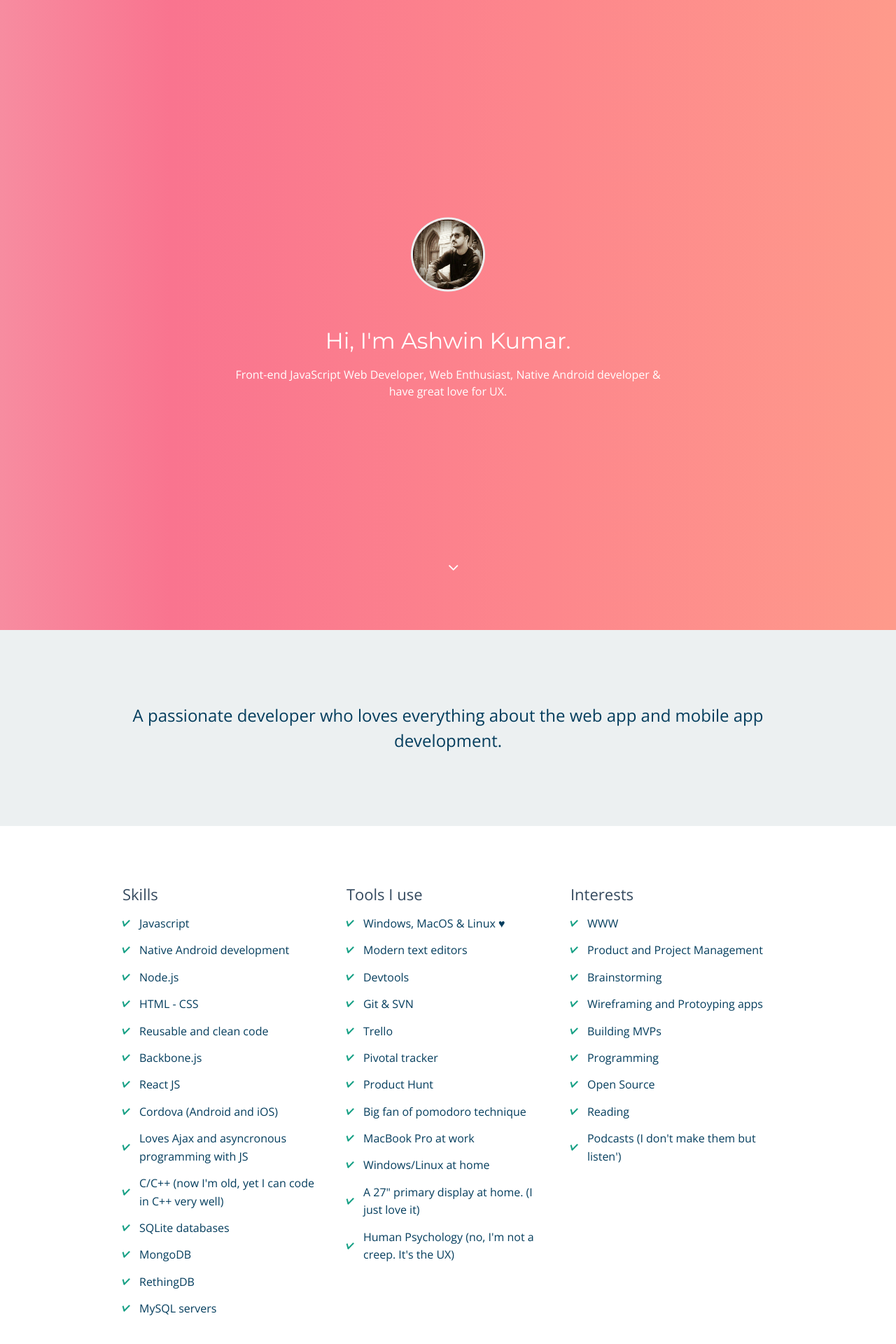
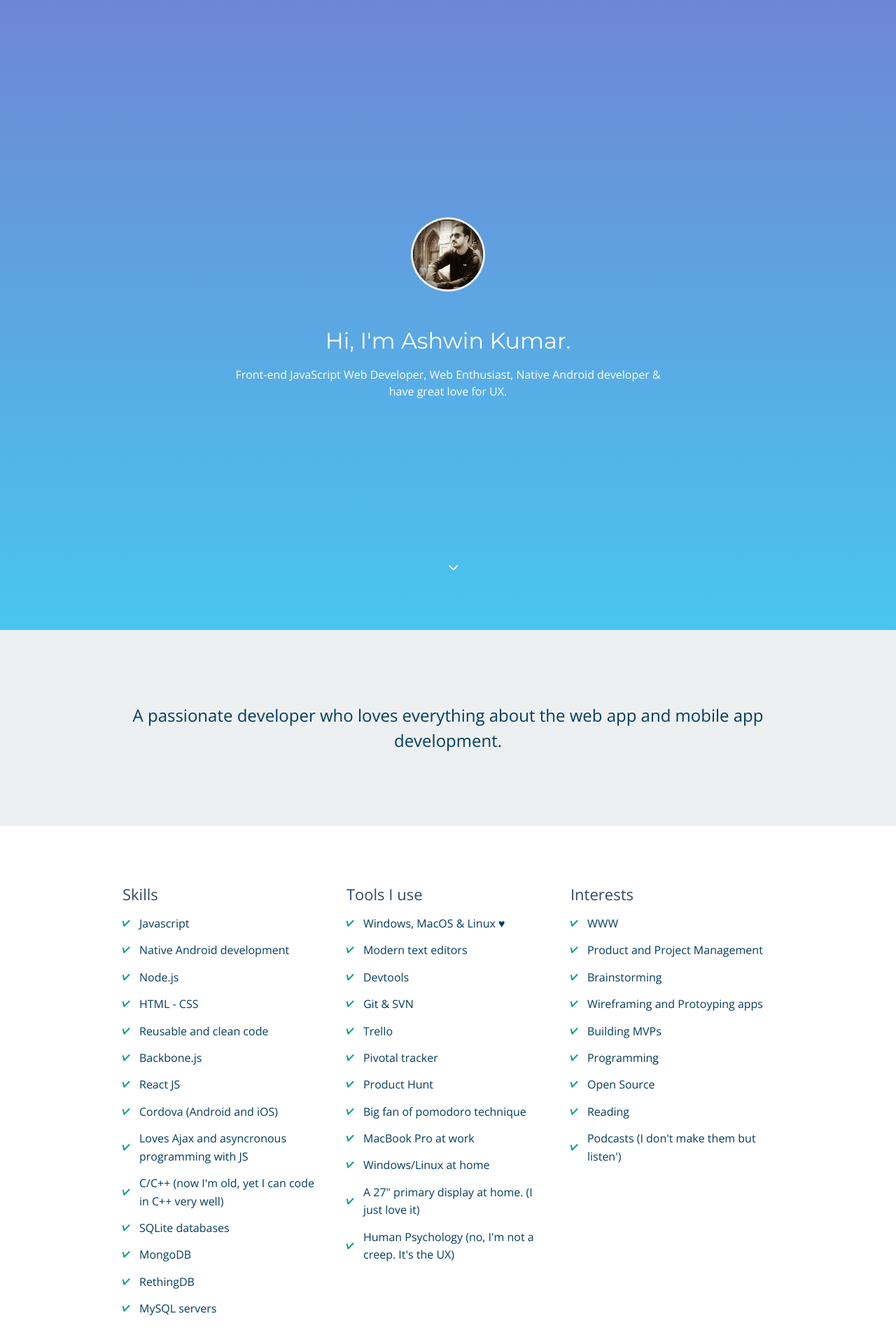
Before and after one commit to ashking/ashwinkumar.me, a Jekyll site: the page built from index.html, in a window 1280 px wide. Shown: the top 1920 px of the page at 70% size. Built offline with Jekyll 4.4.1, drawn with Linux system fonts in a browser that asks for light colours; nearby versions of some CDN libraries.

Commit message:
Update style.css

```diff
--- a/css/style.css
+++ b/css/style.css
@@ -409,7 +409,7 @@ img {
 .hero {
   position: relative;
   height: 100%;
-  background-image: linear-gradient(to right, #f78ca0 0%, #f9748f 19%, #fd868c 60%, #fe9a8b 100%); }
+  background-image: linear-gradient(to top, #48c6ef 0%, #6f86d6 100%); }
   .hero .to-bottom {
     position: absolute;
     bottom: 3em;
```
